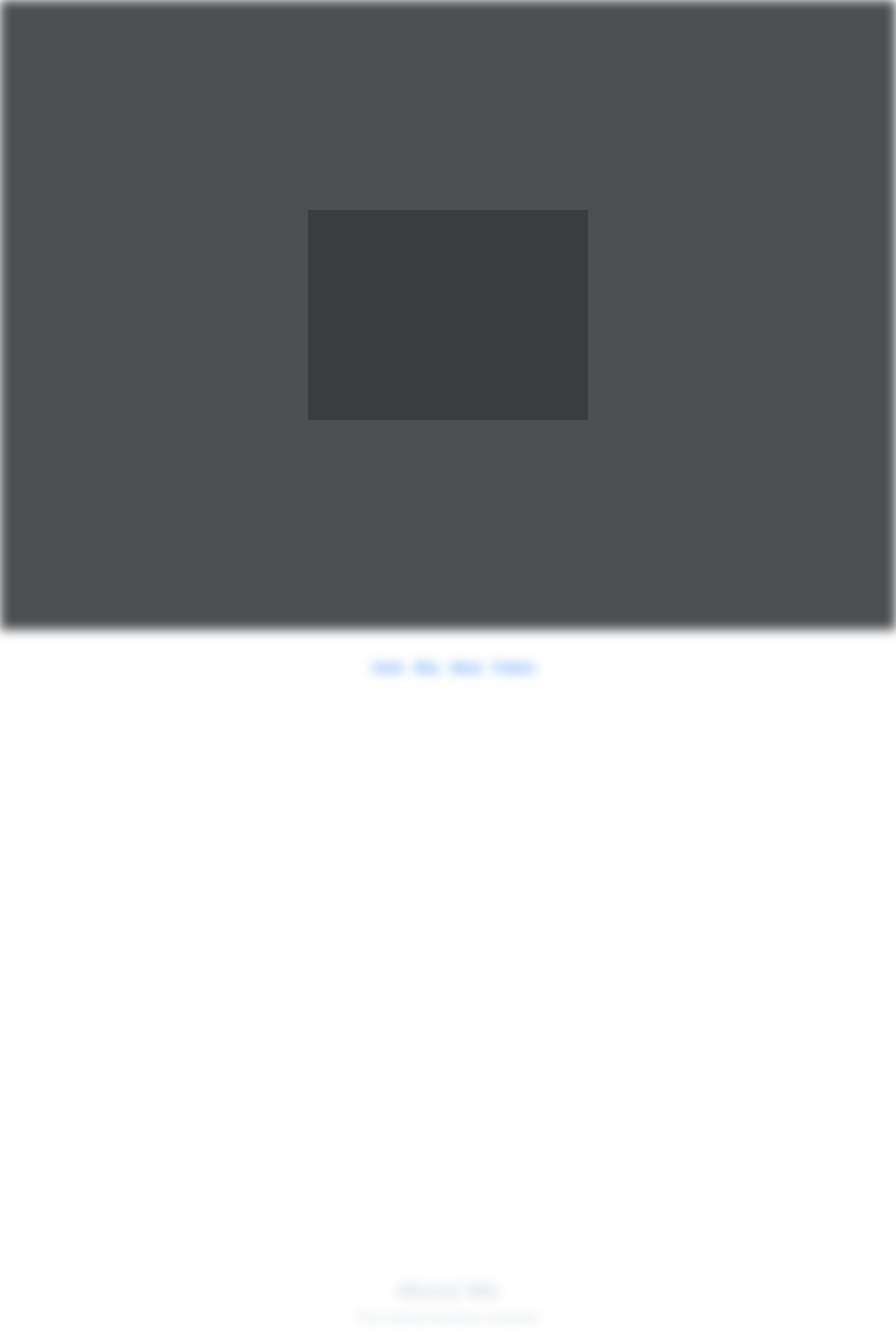
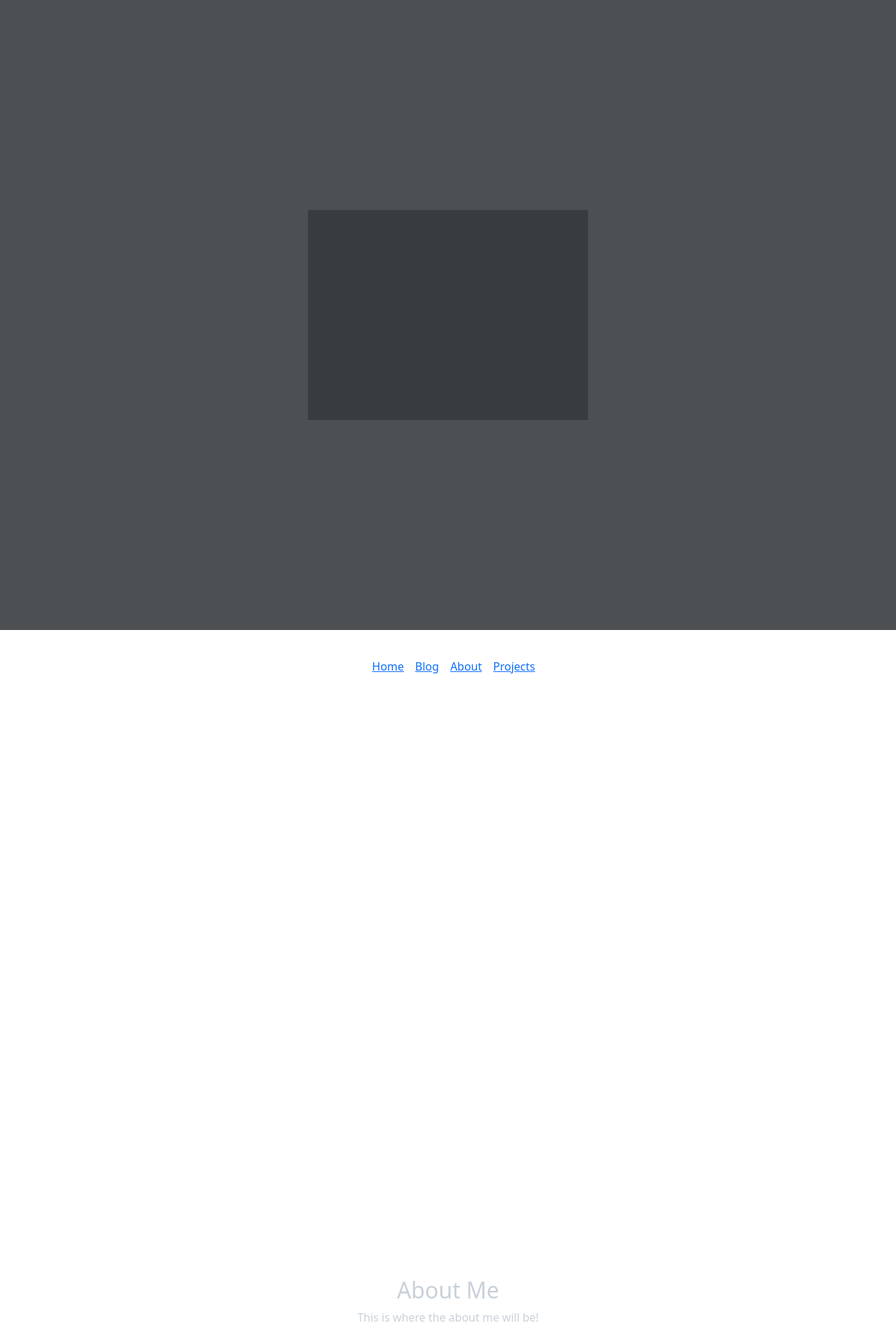
Before and after one commit to Screemm/screemm.github.io, a Jekyll site: the page built from index.md, in a window 1280 px wide. Shown: the top 1920 px of the page at 70% size. Built offline with Jekyll 4.4.1, drawn with Linux system fonts in a browser that asks for light colours; nearby versions of some CDN libraries.

Commit message:
Update index-style.html

```diff
--- a/_includes/index-style.html
+++ b/_includes/index-style.html
@@ -7,7 +7,6 @@
   body {
     background: url(https://sheldonjsmith.com/images/header-bg.jpg) no-repeat fixed center !important;
     color: #c9d1d9 !important;
-    filter: blur(8px);
   }
 
   .col {
```
